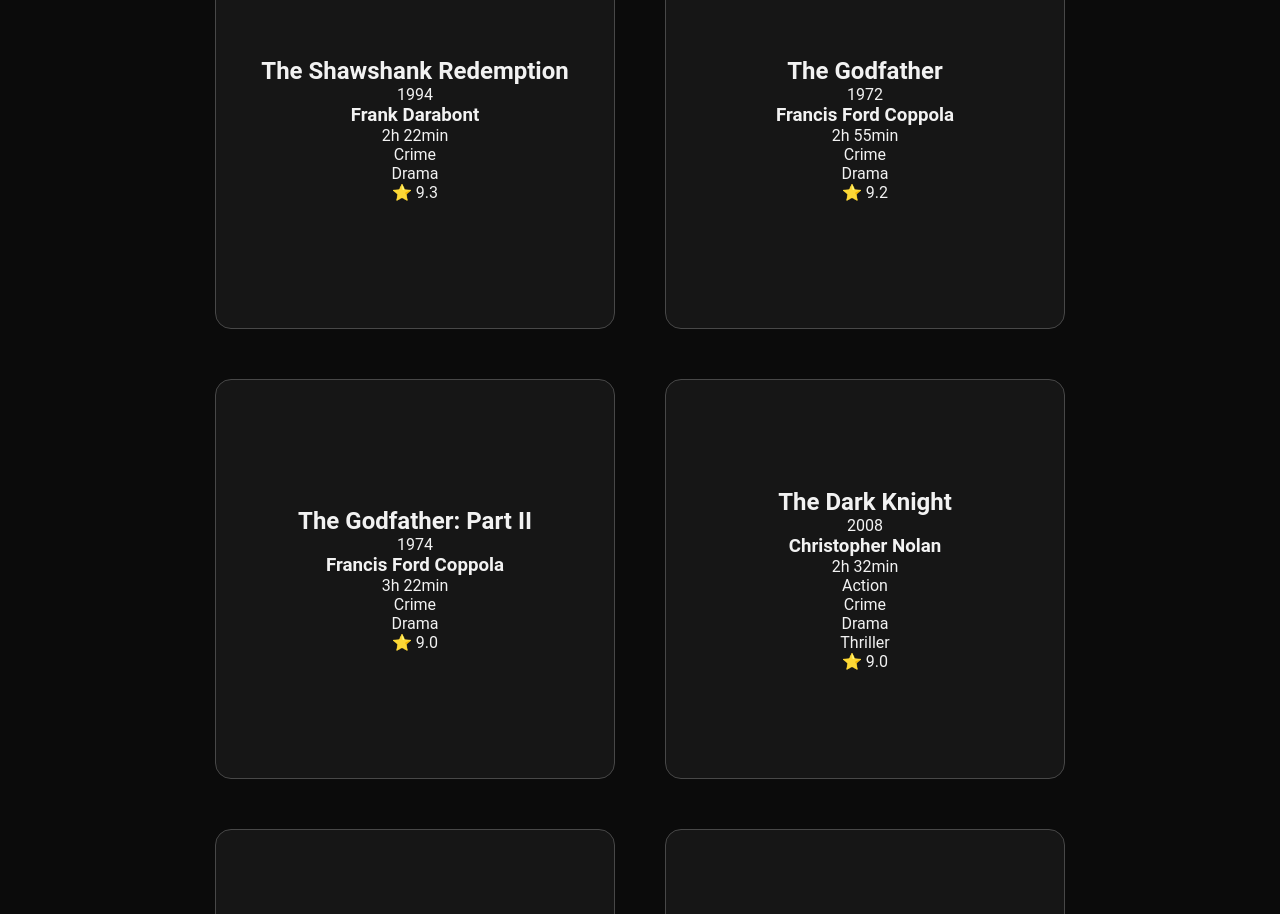
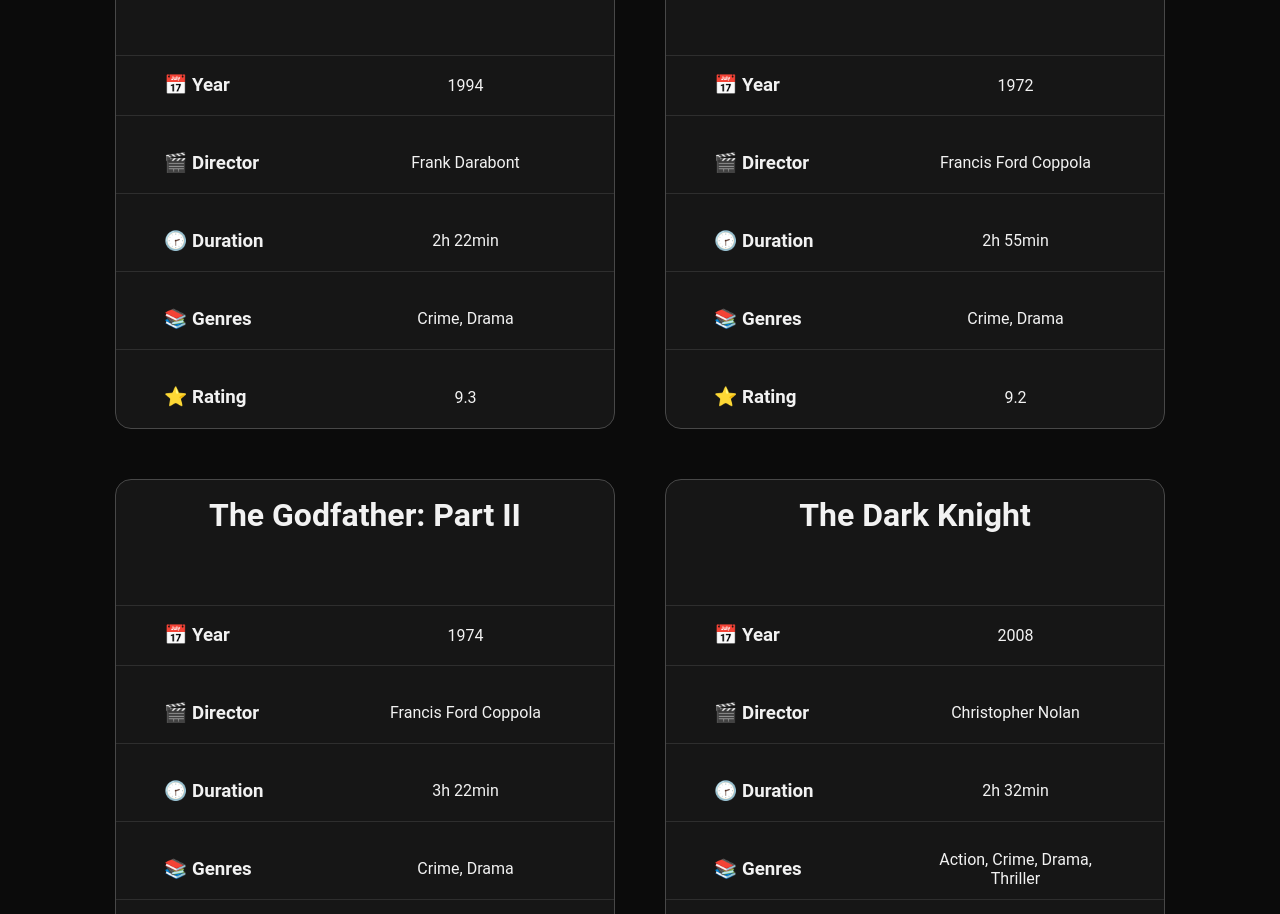
Before and after one commit to AbuTokio/movies-for-you, a website built with Vite: page index.html in a window 1280 px wide. Shown: the part 507-1421 px from the top of the page. Built offline with nearby package versions, Linux system fonts and the light colour scheme; files whose address does not match are found by name.

Commit message:
changed structure of showMovies(); adjusted styling of movie cards; styling still ongoing

```diff
--- a/src/main.ts
+++ b/src/main.ts
@@ -4,7 +4,6 @@
 const searchInputElement = document.querySelector("#search-input") as HTMLInputElement
 // const searchButton = document.querySelector("#search-btn") as HTMLButtonElement
 const sortByYearButton = document.querySelector("#year-up-btn") as HTMLButtonElement
-const yearDownButton = document.querySelector("#year-down-btn") as HTMLButtonElement
 const sortByRatingButton = document.querySelector("#best-rate-btn") as HTMLButtonElement
 const resultCountElement = document.querySelector(".result-count p") as HTMLParagraphElement
 const movieDbElement = document.querySelector(".movie-db-section") as HTMLDivElement
@@ -15,29 +14,36 @@
     data.forEach((movie) => {
       const movieContainer: HTMLDivElement = document.createElement("div")
       const movieTitleElement: HTMLHeadingElement = document.createElement("h2")
-      const movieYearElement: HTMLParagraphElement = document.createElement("p")
-      const movieDirectorElement: HTMLHeadingElement = document.createElement("h3")
-      const movieDurationElement: HTMLParagraphElement = document.createElement("p")
+      const movieInformationElement: HTMLDivElement = document.createElement("div")
+      const movieYearElement: HTMLDivElement = document.createElement("div")
+      const movieDirectorElement: HTMLDivElement = document.createElement("div")
+      const movieDurationElement: HTMLDivElement = document.createElement("div")
       const movieGenresElement: HTMLDivElement = document.createElement("div")
-      const movieRatingElement: HTMLParagraphElement = document.createElement("p")
+      const movieRatingElement: HTMLDivElement = document.createElement("div")
 
       movieTitleElement.textContent = movie[MOVIE.TITLE]
-      movieYearElement.textContent = movie[MOVIE.YEAR]
-      movieDirectorElement.textContent = movie[MOVIE.DIRECTOR]
-      movieDurationElement.textContent = movie[MOVIE.DURATION]
+      movieYearElement.innerHTML = `<h3>📅 Year</h3> <p>${movie[MOVIE.YEAR]}</p>`
+      movieDirectorElement.innerHTML = `<h3>🎬 Director</h3> <p>${movie[MOVIE.DIRECTOR]}</p>`
+      movieDurationElement.innerHTML = `<h3>🕝 Duration</h3> <p>${movie[MOVIE.DURATION]}</p>`
+      let genresString: string = ""
       movie[MOVIE.GENRES].forEach((genre) => {
-        const movieGenreElement: HTMLParagraphElement = document.createElement("p")
-        movieGenreElement.textContent = genre
-        movieGenresElement.appendChild(movieGenreElement)
+        genresString += genre + ", "
+        // const movieGenreElement: HTMLParagraphElement = document.createElement("p")
+        // movieGenreElement.textContent = genre
+        // movieGenresElement.appendChild(movieGenreElement)
       })
-      movieRatingElement.textContent = "⭐ " + movie[MOVIE.RATING]
+      genresString = genresString.slice(0, genresString.length - 2)
+      movieGenresElement.innerHTML = `<h3>📚 Genres</h3> <p>${genresString}</p>`
+      movieRatingElement.innerHTML = `<h3>⭐ Rating</h3> <p>${movie[MOVIE.RATING]}</p>`
 
       movieContainer.appendChild(movieTitleElement)
-      movieContainer.appendChild(movieYearElement)
-      movieContainer.appendChild(movieDirectorElement)
-      movieContainer.appendChild(movieDurationElement)
-      movieContainer.appendChild(movieGenresElement)
-      movieContainer.appendChild(movieRatingElement)
+
+      movieInformationElement.appendChild(movieYearElement)
+      movieInformationElement.appendChild(movieDirectorElement)
+      movieInformationElement.appendChild(movieDurationElement)
+      movieInformationElement.appendChild(movieGenresElement)
+      movieInformationElement.appendChild(movieRatingElement)
+      movieContainer.appendChild(movieInformationElement)
 
       movieDbElement.appendChild(movieContainer)
       // movieDbElement.classList.remove("movie-not-found")
--- a/src/style.css
+++ b/src/style.css
@@ -152,6 +152,7 @@
 }
 
 h2 {
+  font-size: 2rem;
   text-align: center;
 }
 
@@ -164,15 +165,17 @@
 }
 
 .movie-db-section > div {
+  padding: 1rem;
   border: 1px solid var(--border);
   border-radius: 16px;
-  width: 400px;
-  height: 400px;
-  display: flex;
+  width: 500px;
+  height: 500px;
+  /* display: flex;
   flex-direction: column;
   align-items: center;
-  justify-content: center;
+  justify-content: space-around; */
   background-color: var(--bg-light);
+  position: relative;
 }
 
 .movie-db-section > div:hover {
@@ -180,11 +183,39 @@
     rgba(10, 37, 64, 0.35) 0px -2px 6px 0px inset;
 }
 
-.movie-db-section > div div {
+.movie-db-section > div > div {
+  height: 75%;
+  width: 100%;
   display: flex;
   flex-direction: column;
+  /* justify-content: center; */
+  gap: 1rem;
+  position: absolute;
+  top: 25%;
+  left: 0;
+}
+
+.movie-db-section > div > div > div:first-of-type {
+  border-top: 1px solid var(--border-muted);
+}
+
+.movie-db-section > div > div > div {
+  height: 4rem;
+  padding: 0 3rem;
+  display: flex;
   align-items: center;
-  justify-content: center;
+  justify-content: space-between;
+  gap: 2rem;
+  border-bottom: 1px solid var(--border-muted);
+}
+
+.movie-db-section > div > div > div:last-of-type {
+  border-bottom: none;
+}
+
+.movie-db-section > div > div > div > p {
+  width: 50%;
+  text-align: center;
 }
 
 main {
```
